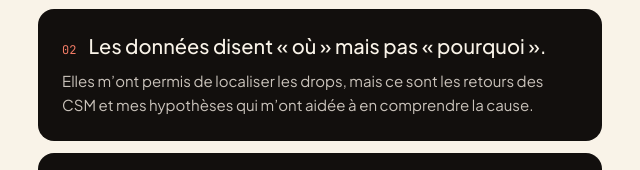
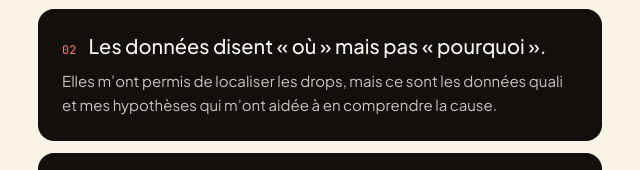
Before and after one commit to elodiedene/portfolio, a plain HTML site: page projet-onboarding.html in a window 1280 px wide. Shown: the part 5858-6028 px from the top of the page, 630-1270 px from the left. Drawn offline with nearby package versions, Linux system fonts and the light colour scheme; a web font is replaced by a local one.

Commit message:
Onboarding : l'apprentissage 02 cite les données quali, pas seulement les CSM
Les données qualitatives incluent désormais les notes d'entretiens passés.

Co-Authored-By: Claude Opus 5.5 <noreply@anthropic.com>

```diff
--- a/projet-onboarding.html
+++ b/projet-onboarding.html
@@ -327,7 +327,7 @@
                     <h3 class="cs-retro-title" data-reveal>Ce que j’ai appris</h3>
                     <div class="cs-learnings">
                         <div class="cs-learning" data-reveal><div class="cs-learning-head"><span class="cs-learning-num">01</span><span class="cs-learning-title">Aligner l’équipe en interne est un prérequis du design.</span></div><p>On ne peut pas clarifier quelque chose pour l’utilisateur tant que l’équipe ne l’a pas clarifié pour elle-même.</p></div>
-                        <div class="cs-learning" data-reveal><div class="cs-learning-head"><span class="cs-learning-num">02</span><span class="cs-learning-title">Les données disent «&nbsp;où&nbsp;» mais pas «&nbsp;pourquoi&nbsp;».</span></div><p>Elles m’ont permis de localiser les drops, mais ce sont les retours des CSM et mes hypothèses qui m’ont aidée à en comprendre la cause.</p></div>
+                        <div class="cs-learning" data-reveal><div class="cs-learning-head"><span class="cs-learning-num">02</span><span class="cs-learning-title">Les données disent «&nbsp;où&nbsp;» mais pas «&nbsp;pourquoi&nbsp;».</span></div><p>Elles m’ont permis de localiser les drops, mais ce sont les données quali et mes hypothèses qui m’ont aidée à en comprendre la cause.</p></div>
                         <div class="cs-learning" data-reveal><div class="cs-learning-head"><span class="cs-learning-num">03</span><span class="cs-learning-title">Ce que je ferais autrement.</span></div><p>Si c’était à refaire, je mènerais quelques entretiens avec des utilisateurs qui ont abandonné l’onboarding. Les résultats vont dans le sens de mes hypothèses, mais ces entretiens m’auraient permis de les vérifier avant de concevoir.</p></div>
                     </div>
                 </div>
```
